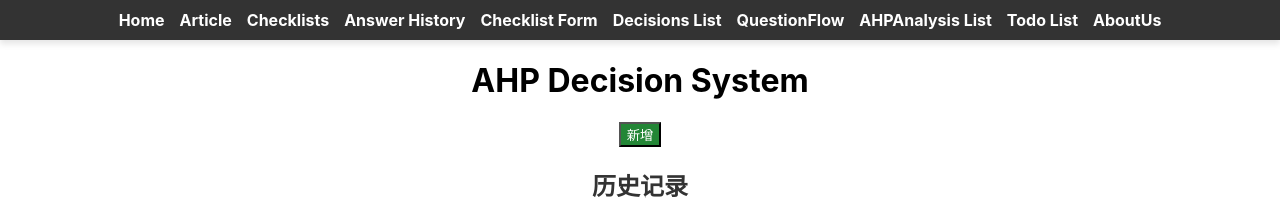
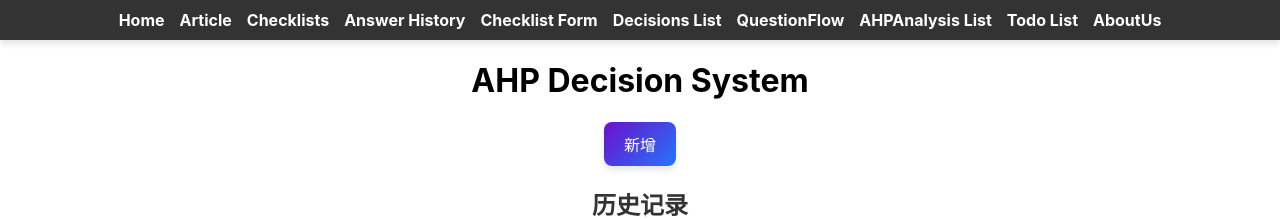
Before and after one commit to tuxiantian/decision-app, a React (Create React App) app: page /ahp in a window 1280 px wide. Shown: the top 219 px of the page. Built offline with nearby package versions, Linux system fonts and the light colour scheme; no server answers; a small style sheet from the web is missing.

Commit message:
优化按钮的样式

```diff
--- a/src/AHPAnalysis.js
+++ b/src/AHPAnalysis.js
@@ -86,7 +86,7 @@ function AHPAnalysis() {
                     hour12: false
                   })}</td>
                   <td>
-                    <button className="custom-button" onClick={() => handleDetailsClick(record)}>详情</button>
+                    <button className="custom-button" onClick={() => handleDetailsClick(record)} style={{marginRight:'10px'}}>详情</button>
                     <button className="custom-button" onClick={() => handleDelete(record.id)}>删除</button>
                   </td>
                 </tr>);
--- a/src/App.css
+++ b/src/App.css
@@ -48,15 +48,28 @@
   margin: 0 auto;
 }
 .custom-button {
-  background-color: #238636;
-  color: #fff;
-  outline: none !important;
-  box-shadow: none !important;
+  background: linear-gradient(135deg, #6a11cb, #2575fc);
+  border: none;
+  color: white;
+  padding: 10px 20px;
+  font-size: 16px;
+  border-radius: 8px;
+  cursor: pointer;
+  box-shadow: 0 4px 6px rgba(0, 0, 0, 0.1);
+  transition: all 0.3s ease;
 }
 
 .custom-button:hover {
-  background-color: #1f7a54;
+  background: linear-gradient(135deg, #2575fc, #6a11cb);
+  box-shadow: 0 6px 8px rgba(0, 0, 0, 0.2);
+  transform: translateY(-2px);
 }
+
+.custom-button:active {
+  transform: translateY(0);
+  box-shadow: 0 4px 6px rgba(0, 0, 0, 0.1);
+}
+
 
 .nav-link {
   margin-right: 15px;
--- a/src/PairwiseComparison.js
+++ b/src/PairwiseComparison.js
@@ -57,14 +57,6 @@ function PairwiseComparison({ data, onBack }) {
       )
     );
     setAlternativesMatrices(newAlternativesMatrices);
-  };
-
-  const parseFraction = (value) => {
-    if (value.includes('/')) {
-      const [numerator, denominator] = value.split('/').map(Number);
-      return denominator ? numerator / denominator : parseFloat(value);
-    }
-    return parseFloat(value);
   };
 
   const reciprocalAsFraction = (value) => {
```
